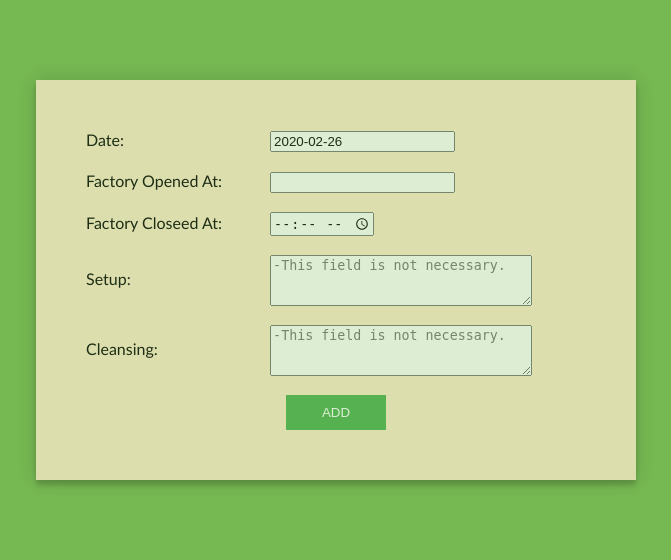
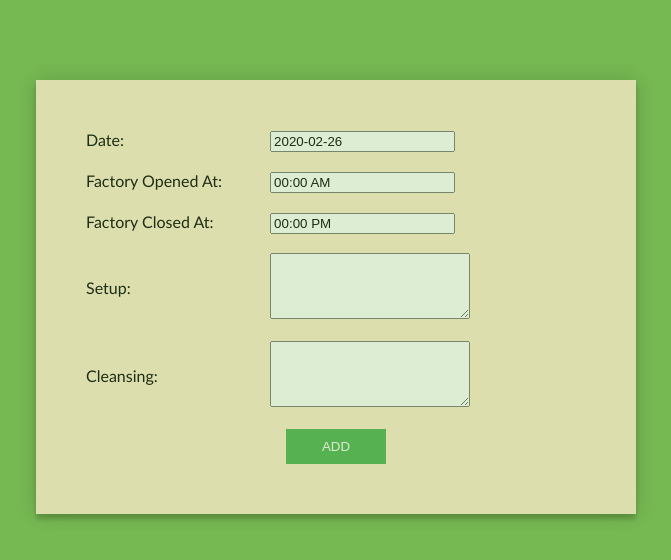
Before and after one commit to AASunasara/TasteFeatDjango, a Django app: page /day/ in a window 1280 px wide. Shown: the part 50-610 px from the top of the page, without its empty margins (64-735 px from the left). Run offline with Django 3.2, Linux system fonts and the light colour scheme; a user stored in the database is signed in; some libraries are stand-ins or nearby versions.

Commit message:
everything compelete except filtering n total

```diff
--- a/cal/models.py
+++ b/cal/models.py
@@ -3,6 +3,7 @@ from django.contrib.auth.models import User
 from datetime import date, datetime
 from django.forms import TextInput, Textarea
 from django import forms
+from django.conf import settings
 
 worker_names = (
 
@@ -37,8 +38,6 @@ class items(models.Model):
     grade = models.CharField(max_length=1, choices=grades)
     worker = models.CharField(max_length=50, choices=worker_names )
     note = models.TextField(max_length=1000, blank=True, null=True)
-    # note = forms.Textarea(attrs={'rows'})
-    # note = models.CharField(max_length=1000, blank=True, null=True)
     user_id = models.ForeignKey(User, on_delete=models.CASCADE, null=True)
     date = models.DateField(default = date.today)
 
@@ -47,10 +46,10 @@ class items(models.Model):
 
 class days(models.Model):
     date = models.DateField(default = date.today, unique=True)
-    fact_open_time = models.TimeField(blank=True, null=True)
-    fact_close_time = models.TimeField(blank=True, null=True)
-    setup = models.CharField(max_length=1000, blank=True, null=True)
-    cleansing = models.CharField(max_length=1000, blank=True, null=True)
+    fact_open_time = models.TimeField(default="00:00 AM")
+    fact_close_time = models.TimeField(default="00:00 PM", blank=True, null=True)
+    setup = models.TextField(max_length=1000, blank=True, null=True)
+    cleansing = models.TextField(max_length=1000, blank=True, null=True)
     user_id = models.ForeignKey(User, on_delete=models.CASCADE, null=True)
 
     def __str__(self):
--- a/cal/static/css/day.css
+++ b/cal/static/css/day.css
@@ -3,12 +3,6 @@ body {
   font-family: "Trebuchet MS", Arial, Helvetica, sans-serif;
   margin:0;
 }
-
-/* li {
-  float: left;
-  width: 100%;
-} */
-
 
 .container{
   opacity: 0.75;
@@ -19,15 +13,6 @@ body {
   position: relative;
   left: 100px;
   top: 80px;
-}
-
-label {
-  width: 180px;
-  display: inline-block;
-}
-
-textarea{
-  vertical-align: middle;
 }
 
 button {
@@ -87,3 +72,30 @@ a:hover {
   padding : 10px ;
   background-color: 4CAF50;
 }
+#id_setup {
+  max-width: 194px;
+  max-height: 60px;
+}
+
+#id_cleansing {
+  max-width: 194px;
+  max-height: 60px;
+}
+
+label {
+
+  width: 180px;
+  display: inline-block;
+}
+
+label.setuplabel{
+
+  position: relative;
+  top: -25px;
+}
+
+label.cleansinglabel{
+
+  position: relative;
+  top: -25px;
+}
--- a/cal/templates/day.html
+++ b/cal/templates/day.html
@@ -4,9 +4,9 @@
 <!DOCTYPE html>
 <html lang="en">
     <head>
-        <meta charset="UTF-8">
+        {% comment %} <meta charset="UTF-8">
         <meta name="viewport" content="width=device-width, initial-scale=1.0">
-        <meta http-equiv="X-UA-Compatible" content="ie=edge">
+        <meta http-equiv="X-UA-Compatible" content="ie=edge"> {% endcomment %}
         <link href="{% static 'css/day.css' %}" type="text/css" rel="stylesheet">
 
         <title>Document</title>
@@ -48,25 +48,22 @@
                 <br>
                 <div>
                     <label for="fact_open_time">Factory Opened At:</label>
-                     {% comment %} <input type = "time" id="fact_open_time" name="fact_open_time">  {% endcomment %}
                     {{ form.fact_open_time }}
                 </div>
                 <br>
                 <div>
-                    <label for="fact_close_time">Factory Closeed At:</label>
-                    <input type = "time" id="fact_close_time" name="fact_close_time" >
+                    <label for="fact_close_time">Factory Closed At:</label>
+                    {{ form.fact_close_time }}
                 </div>
                 <br>
                 <div>
-                    <label for="setup">Setup:</label>
-                    <textarea rows="3" cols="30" id="setup" name="setup" class = "textarea" placeholder="-This field is not necessary."></textarea>
-
+                    <label for="setup" class="setuplabel">Setup:</label>
+                    {{ form.setup }}
                 </div>
                 <br>
                 <div>
-                    <label for="cleansing">Cleansing:</label>
-                    <textarea rows="3" cols="30" id="cleansing" name="cleansing" class = "textarea" placeholder="-This field is not necessary."></textarea>
-
+                    <label for="cleansing" class="cleansinglabel">Cleansing:</label>
+                    {{ form.cleansing }}
                 </div>
                 <br>
 
```
Also changed, not shown: cal/forms.py (+4 -4 lines), cal/static/css/hom.css (+22 -19 lines), cal/static/css/show.css (+17 -16 lines), cal/static/css/todays_detail.css (+18 -16 lines), cal/templates/home.html (+5 -8 lines), cal/templates/show.html (+10 -9 lines), cal/templates/todays_detail.html (+8 -6 lines), srvdy/settings.py (+5 -2 lines), cal/migrations/0020_auto_20200304_1028.py (added), db.sqlite3.
